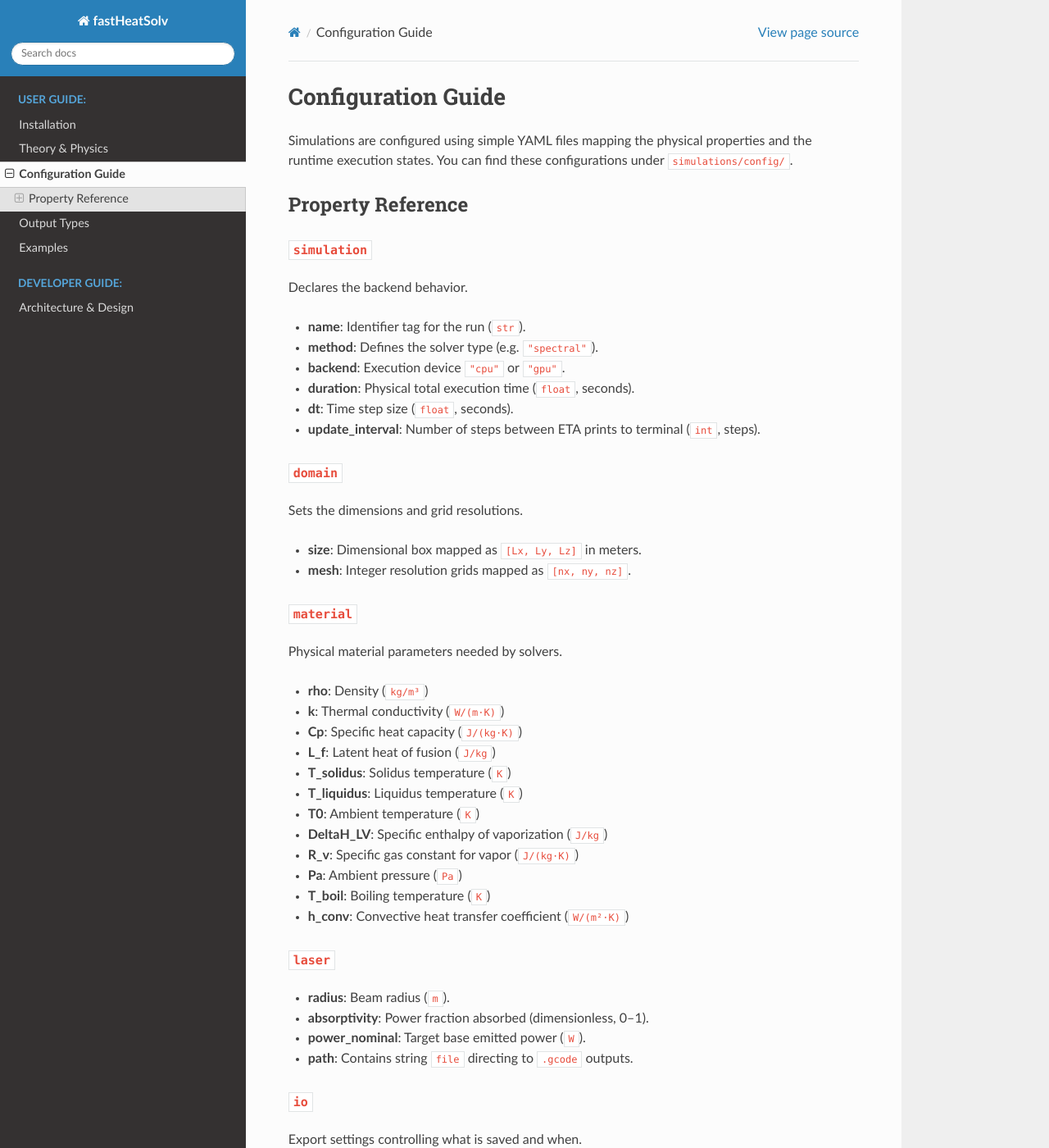
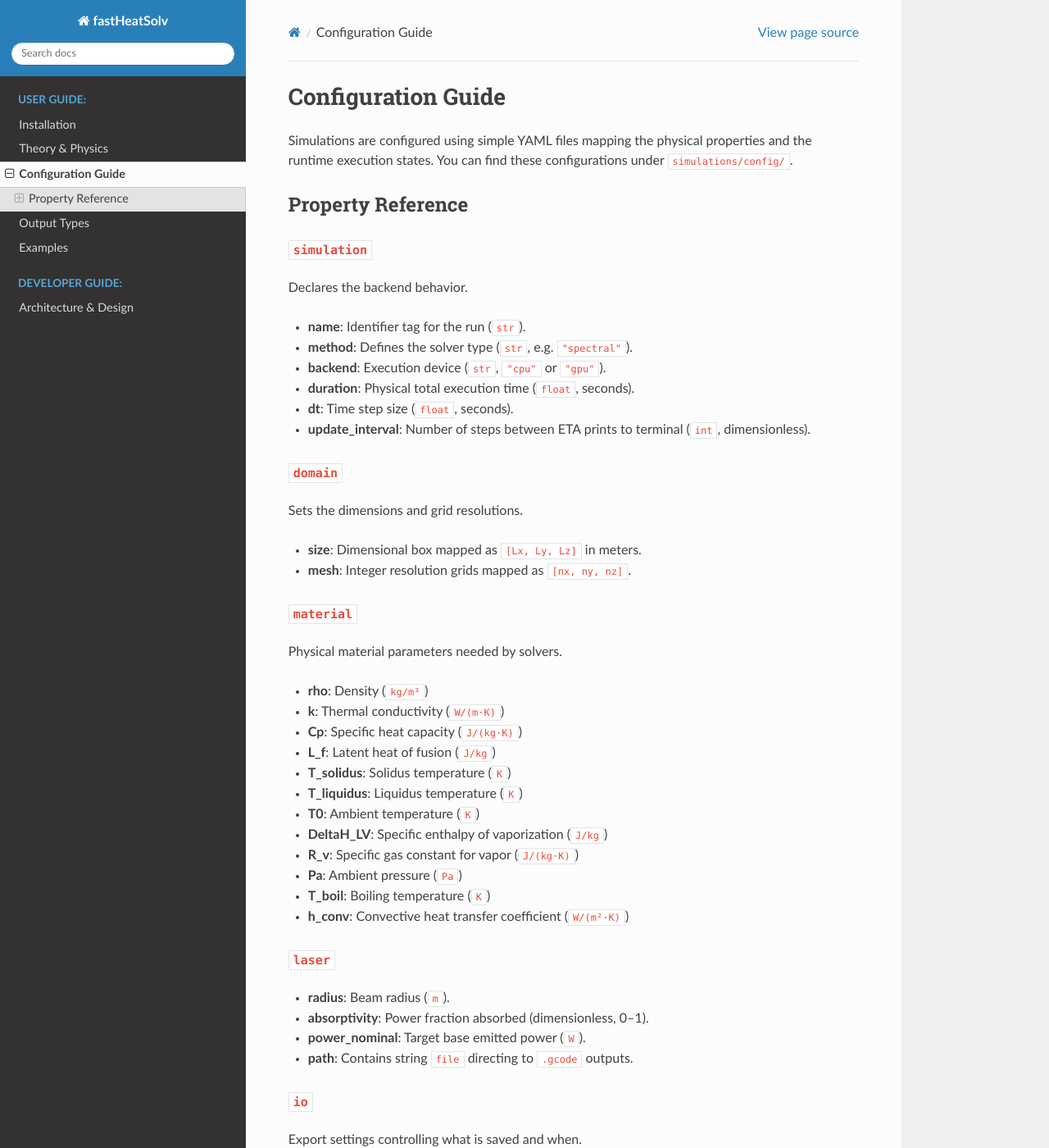
Before and after one commit to manasvupadhyay/spectral_galerkin_heat, a Sphinx documentation site: the page built from docs/configuration.md, in a window 1280 px wide and 1400 px high. Shown: the whole window at 82% size. Built offline with Sphinx 7.4.7 and the Read the Docs theme 3.1.0, drawn with Linux system fonts in a browser that asks for light colours; some of the changed text lies outside the part shown.

Commit message:
small changes, dimensions

```diff
--- a/docs/configuration.md
+++ b/docs/configuration.md
@@ -8,11 +8,11 @@ You can find these configurations under `simulations/config/`.
 ### `simulation`
 Declares the backend behavior.
 * **name**: Identifier tag for the run (`str`).
-* **method**: Defines the solver type (e.g. `"spectral"`).
-* **backend**: Execution device `"cpu"` or `"gpu"`.
+* **method**: Defines the solver type (`str`, e.g. `"spectral"`).
+* **backend**: Execution device (`str`, `"cpu"` or `"gpu"`).
 * **duration**: Physical total execution time (`float`, seconds).
 * **dt**: Time step size (`float`, seconds).
-* **update_interval**: Number of steps between ETA prints to terminal (`int`, steps).
+* **update_interval**: Number of steps between ETA prints to terminal (`int`, dimensionless).
 
 ### `domain`
 Sets the dimensions and grid resolutions.
@@ -43,7 +43,7 @@ Physical material parameters needed by solvers.
 ### `io`
 Export settings controlling what is saved and when.
 
-- **output_interval**: Number of steps between outputs during the simulation (`int`, steps). Set to `null` to disable periodic outputs.
+- **output_interval**: Number of steps between outputs during the simulation (`int`, dimensionless). Set to `null` to disable periodic outputs.
 - **outputs**: List of output types to save at each interval (e.g., `full_volume`). See {ref}`output-types` for all available types.
 - **at_end**: List of output types to save at the end of the simulation (e.g., `profiles`, `cut_views`). See {ref}`output-types` for all available types.
 - **profiles_locations**: Optional. `(x, y)` tuple or `'laser'` or `'hotspot'` for a dynamic center.
```
Also changed, not shown: 4 other files.
